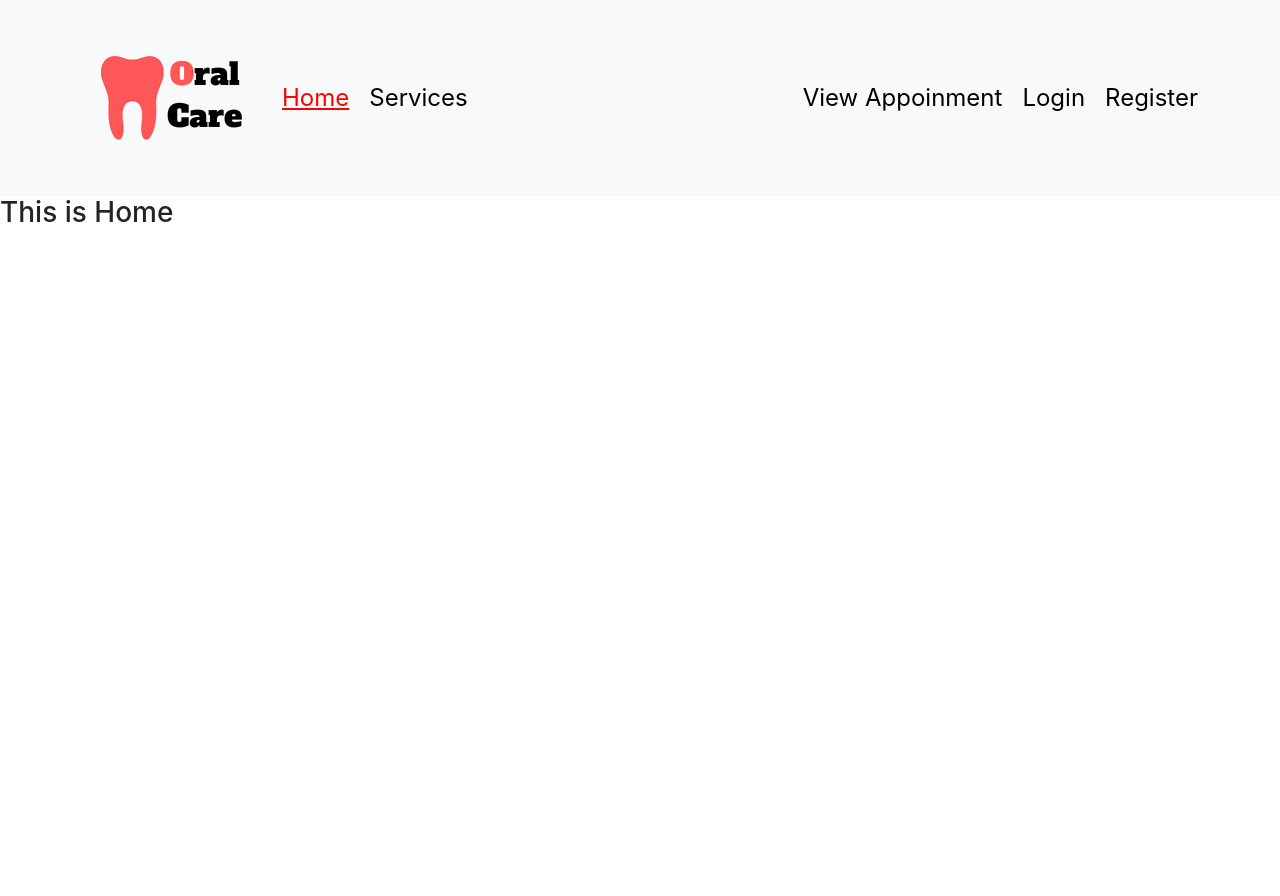
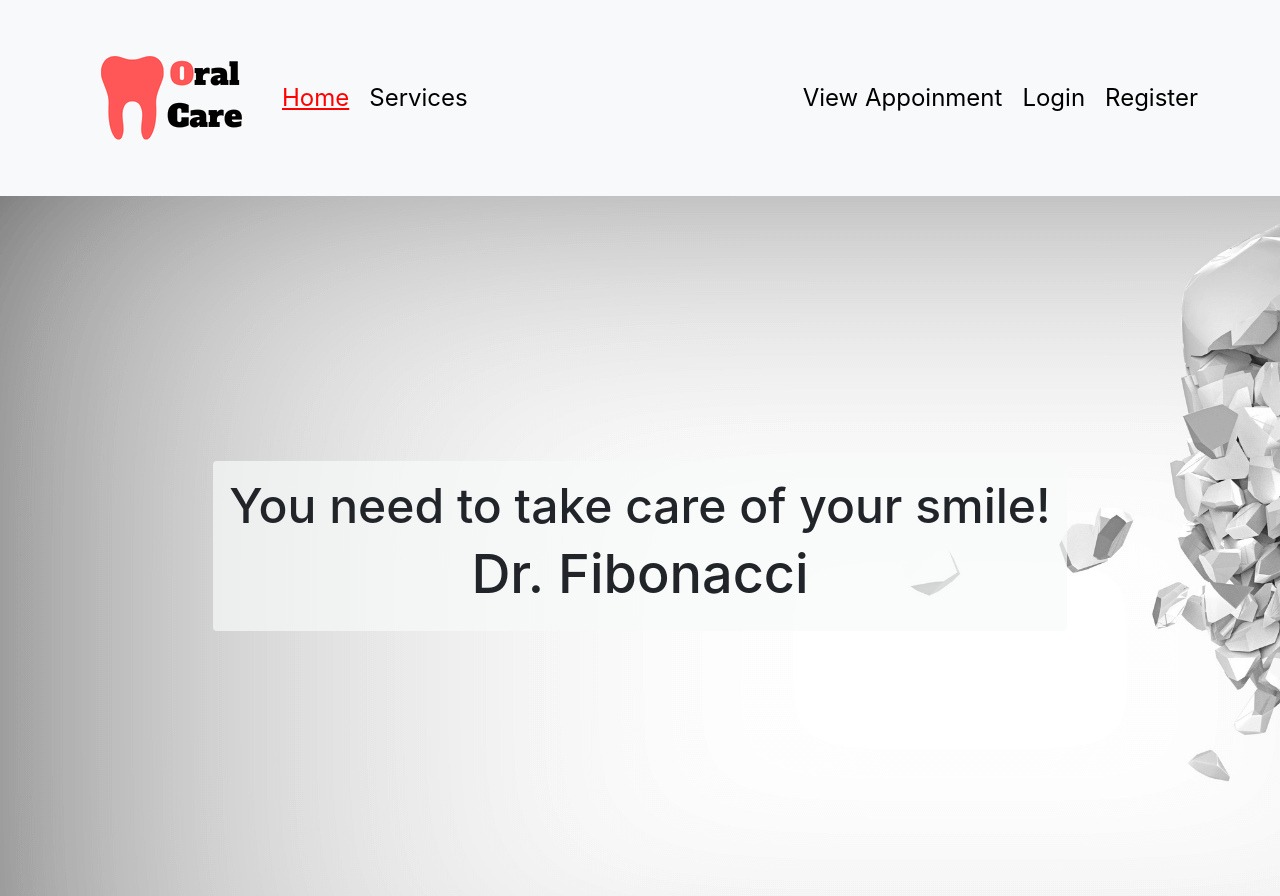
Before and after one commit to rmrokon/Oral-Care, a React (Create React App) app: page / in a window 1280 px wide. Before the commit the page ends 800 px from the top, so only its background shows below. Built offline with nearby package versions, Linux system fonts and the light colour scheme.

Commit message:
banner added

```diff
--- /dev/null
+++ b/src/components/Banner/Banner.css
@@ -0,0 +1,12 @@
+.banner {
+    background-image: url('../../images/banner.png');
+    height: 700px;
+}
+
+.banner-text h3 {
+    font-size: 48px;
+}
+
+.banner-text h1 {
+    font-size: 54px;
+}
--- /dev/null
+++ b/src/components/Banner/Banner.js
@@ -0,0 +1,15 @@
+import React from 'react';
+import './Banner.css';
+
+const Banner = () => {
+    return (
+        <div className='banner d-flex justify-content-center align-items-center'>
+            <div className='banner-text bg-light p-3 rounded' style={{ '--bs-bg-opacity': '.7' }}>
+                <h3 className='text-center'>You need to take care of your smile!</h3>
+                <h1 className='text-center'>Dr. Fibonacci</h1>
+            </div>
+        </div>
+    );
+};
+
+export default Banner;
--- a/src/components/Home/Home.js
+++ b/src/components/Home/Home.js
@@ -1,9 +1,10 @@
 import React from 'react';
+import Banner from '../Banner/Banner';
 
 const Home = () => {
     return (
         <div>
-            <h3>This is Home</h3>
+            <Banner></Banner>
         </div>
     );
 };
```
Also changed, not shown: src/images/banner.png (added).
